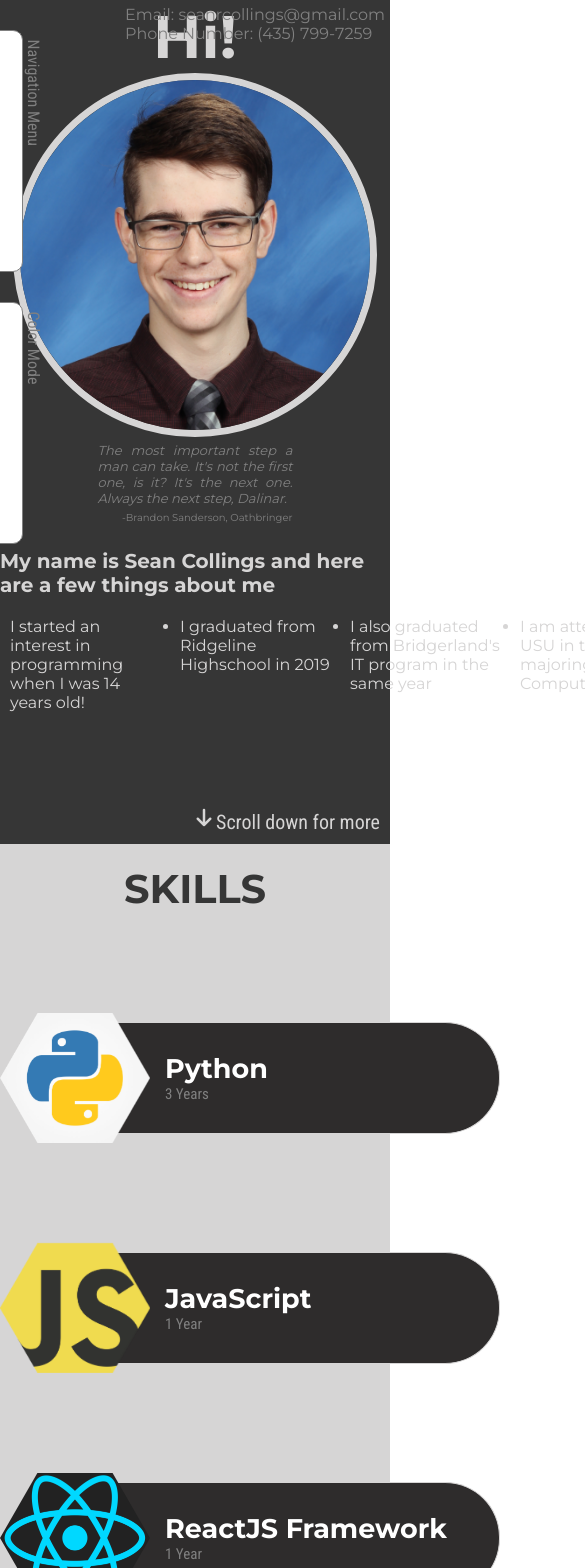
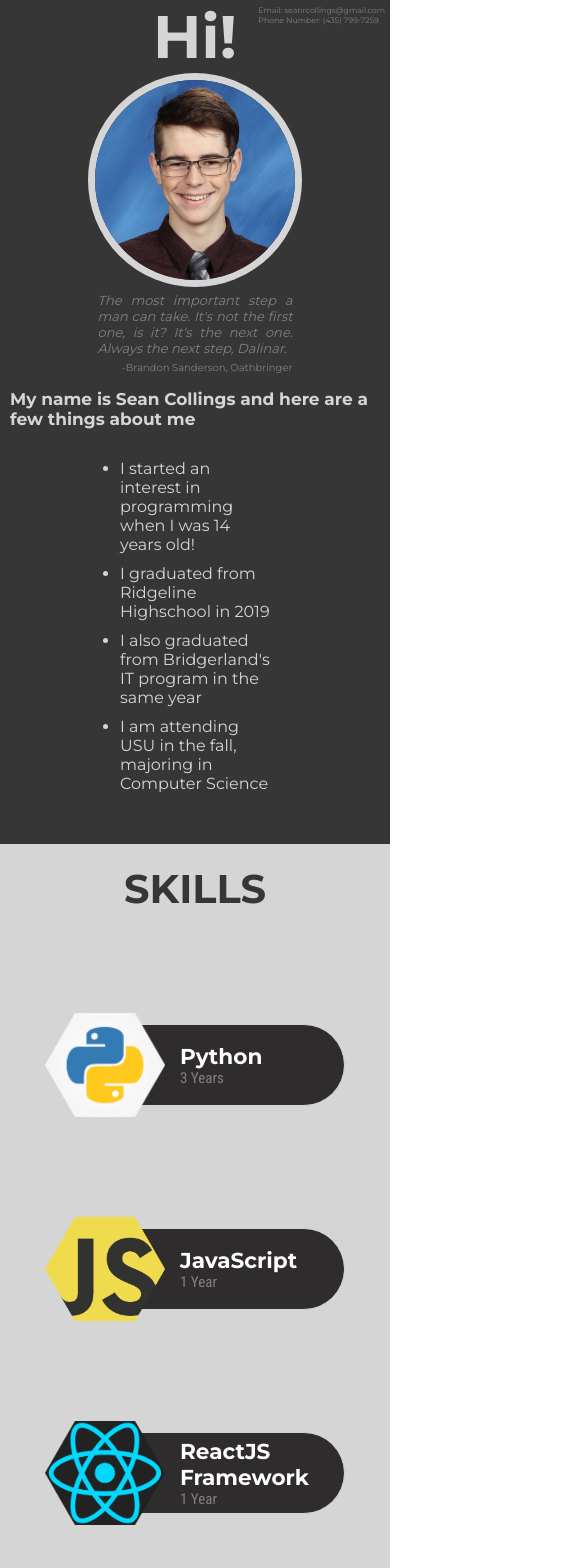
Before and after one commit to seanrcollings/homepage, a React (Create React App) app: page / in a window 390 px wide. Shown: the top 1568 px of the page, 585 px wide, since content can reach past the window. Built offline with nearby package versions, Linux system fonts and the light colour scheme.

Commit message:
more mobile friendly now

```diff
--- a/src/components/projects.jsx
+++ b/src/components/projects.jsx
@@ -41,7 +41,7 @@ export default function Projects() {
       <ProjectItem
         title='Mastermind'
         description="A version of the Mastermind board game built in React"
-        link='mastermind.seanrcollings.com'
+        link='http://mastermind.seanrcollings.com'
         img={mastermind}
         resources={['ReactJS', 'SCSS']}
         repository='https://github.com/seanrcollings/mastermind'
--- a/src/stylesheets/intro.scss
+++ b/src/stylesheets/intro.scss
@@ -3,6 +3,7 @@
   flex-direction: column;
   align-items: center;
   height: 100%;
+  position: relative;
 
   &-title { font-size: 60px; }
 
@@ -21,7 +22,7 @@
   }
 
   &-img {
-    width: 350px;
+    max-width: 350px;
     border-radius: 50%;
     border: 7px solid $soft-white;
   }
@@ -72,7 +73,7 @@
     &-scroll {
       font-family: $font-rob;
       position: absolute;
-      bottom: 10px;
+      bottom: -10px;
       right: 10px;
       color: white;
       text-decoration: none;
@@ -101,3 +102,36 @@
 		transform: translatey(0px);
 	}
 }
+
+@media only screen and (max-width: 650px) {
+  .intro {
+    &-contact {
+      font-size: 2vw;
+    }
+
+    &-img {
+      width: 200px
+    }
+
+
+    &-content {
+
+      & p {
+        font-size: 17px;
+        margin: 10px 10px;
+      }
+
+      &-items {
+        height: auto;
+      }
+
+      &-item {
+        height: auto;
+      }
+
+      &-scroll {
+        display: none;
+      }
+    }
+  }
+}
--- a/src/stylesheets/projects.scss
+++ b/src/stylesheets/projects.scss
@@ -1,5 +1,5 @@
 .projects {
-  width: 1100px;
+  max-width: 1100px;
   margin: auto;
   display: flex;
   flex-direction: column;
@@ -9,7 +9,7 @@
     position: relative;
     width: 80%;
     overflow: hidden;
-    height: 400px;
+    max-height: 400px;
     border-radius: 5px;
     color: white;
     margin-top: 30px;
--- a/src/stylesheets/sidebar.scss
+++ b/src/stylesheets/sidebar.scss
@@ -1,4 +1,4 @@
-.sidebar { position: fixed }
+.sidebar { position: fixed; z-index: 11;}
 
 .sidebar-menu {
   margin-top: 30px;
@@ -89,3 +89,9 @@
   from { left: -10px }
   to { left: -120px }
 }
+
+@media only screen and (max-width: 650px) {
+  .sidebar {
+    display: none;
+  }
+}
--- a/src/stylesheets/skills.scss
+++ b/src/stylesheets/skills.scss
@@ -15,10 +15,11 @@
     transition: transform .3s ease;
     width: 500px;
     margin-bottom: 100px;
+    font-size: 10px;
 
     &-img {
-      width: 150px;
-      z-index: 10;
+      width: 15em;
+      z-index: 5;
       align-self: center;
     }
 
@@ -33,7 +34,7 @@
       flex-direction: column;
       justify-content: center;
       padding-left: 50px;
-      font-size: 27px;
+      font-size: 2.7em;
       font-weight: bold;
       color: white;
       background-color: rgb(46, 44, 44)
@@ -45,7 +46,22 @@
       font-weight: 400;
       font-family: $font-rob;
     }
-
-
   }
 }
+
+@media only screen and (max-width: 650px) {
+  .skills {
+    &-item {
+      width: 300px;
+      font-size: 8px;
+
+      &-img {
+
+      }
+
+      &-content {
+        height: 80px;
+      }
+    }
+  }
+}
```
